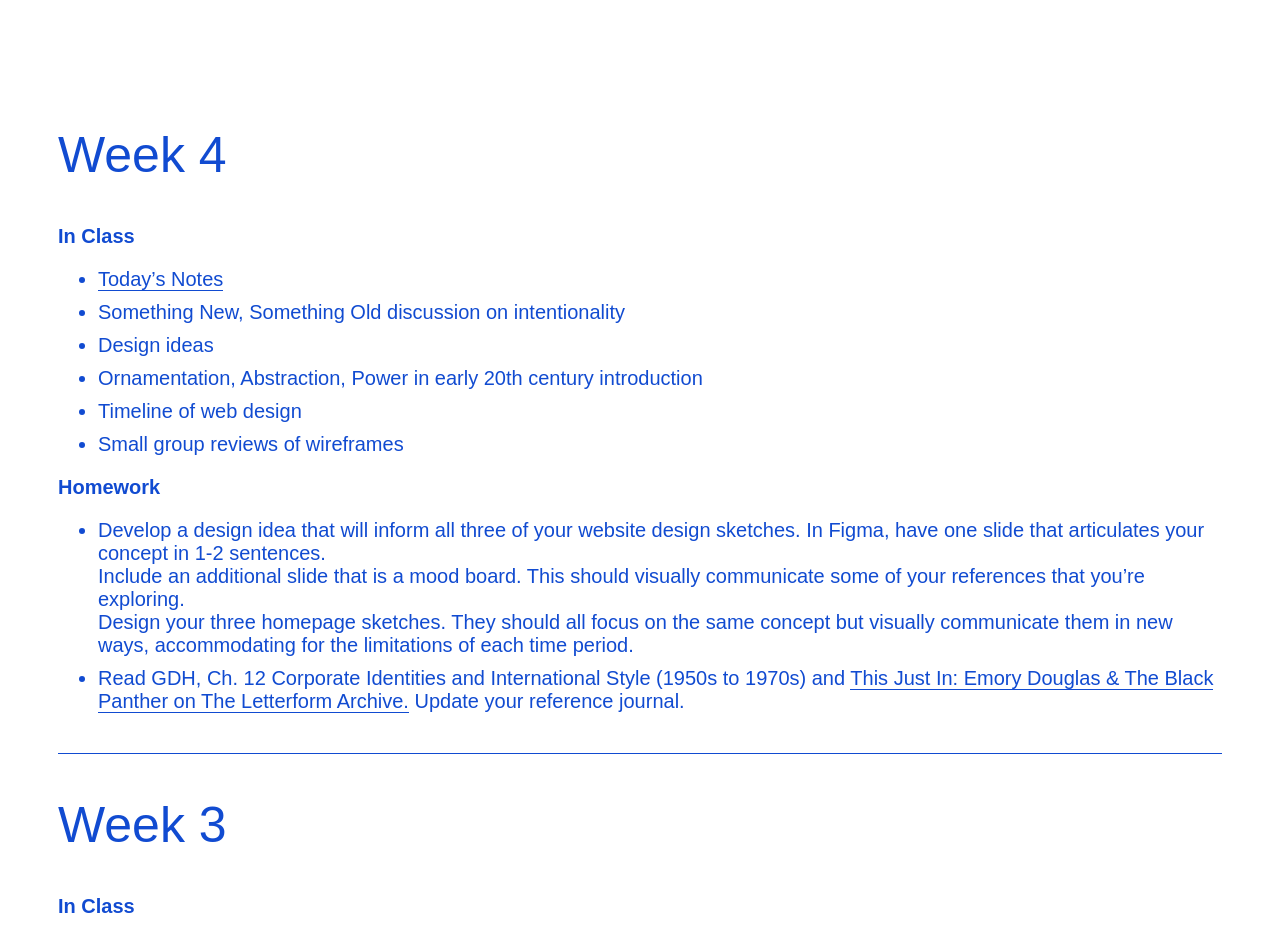
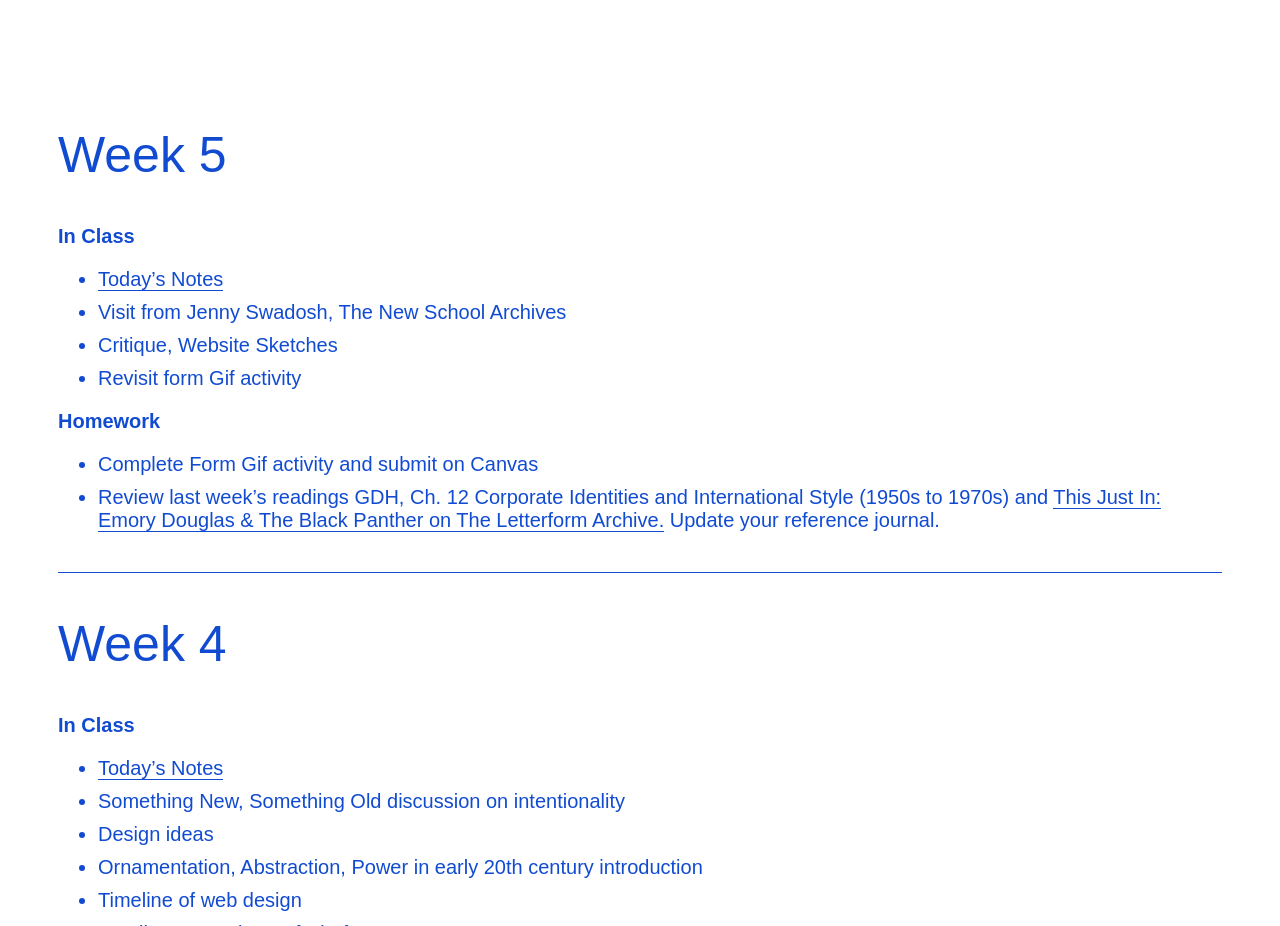
Before and after one commit to nikasimovich/dhp22, a plain HTML site: page index.html in a window 1280 px wide. Shown: the part 840-1766 px from the top of the page. Drawn offline with Linux system fonts and the light colour scheme; a web font is replaced by a local one.

Commit message:
Add the agenda

```diff
--- a/index.html
+++ b/index.html
@@ -28,6 +28,22 @@
       </div>
     </section>
     <section class="agenda">
+      <div class="week">
+          <h1>Week 5</h1>
+          <h2>In Class</h2>
+          <ul>
+            <li><a href="https://paper.dropbox.com/doc/Design-History-and-Practice-Week-5-Notes--BqDfZAhku5JtH42~sSoOSEUPAQ-N0y2JRTJrWvCa3v0cWsJJ" target="_blank">Today&rsquo;s Notes</a></li>
+            <li>Visit from Jenny Swadosh, The New School Archives</li>
+            <li>Critique, Website Sketches</li>
+            <li>Revisit form Gif activity</li>
+          </ul>
+          <h2>Homework</h2>
+          <ul>
+            <li>Complete Form Gif activity and submit on Canvas
+          </li>
+          <li>Review last week&rsquo;s readings GDH, Ch. 12 Corporate Identities and International Style (1950s to 1970s) and <a href="https://letterformarchive.org/news/view/emory-douglas-and-the-black-panther" target="_blank">This Just In: Emory Douglas & The Black Panther on The Letterform Archive.</a> Update your reference journal.</li>
+          </ul>
+        </div>
       <div class="week">
           <h1>Week 4</h1>
           <h2>In Class</h2>
```
